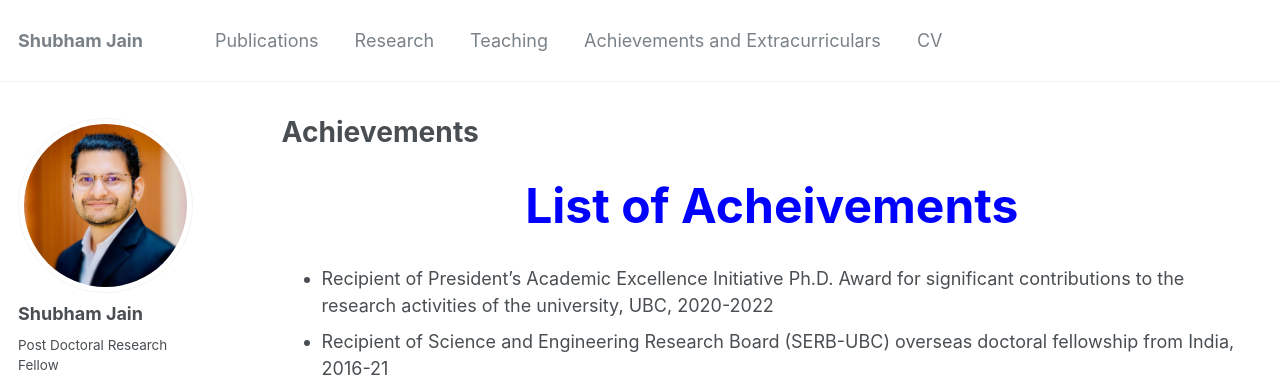
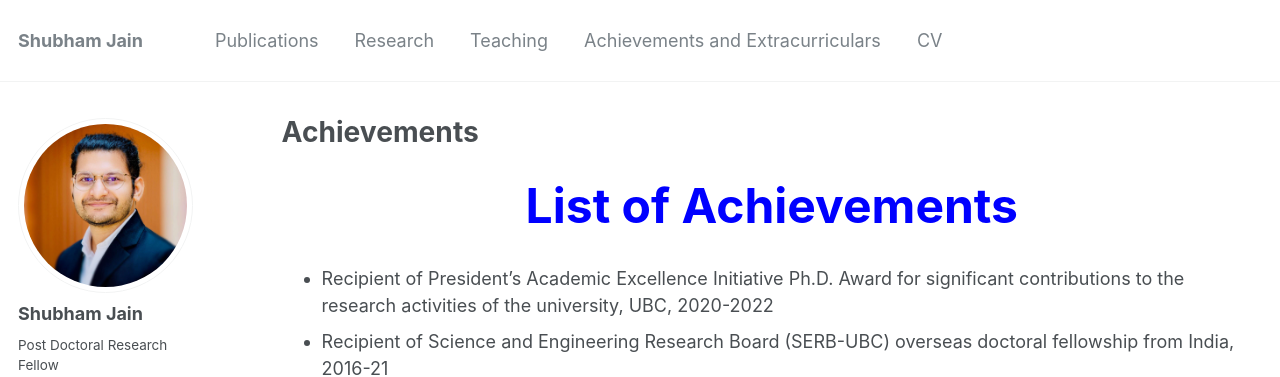
Before and after one commit to shubhamj2611/shubhamj2611.github.io, a Jekyll site: the page built from _pages/achievements.md, in a window 1280 px wide and 900 px high. Shown: the top 377 px of the window. Built offline with Jekyll 4.4.1, drawn with Linux system fonts in a browser that asks for light colours; some web fonts are replaced.

Commit message:
Update achievements.md

```diff
--- a/_pages/achievements.md
+++ b/_pages/achievements.md
@@ -6,7 +6,7 @@ author_profile: true
 ---
 
 
-<p><font size="18" color="#0000ff"> <b> <center> List of Acheivements </center> </b></font></p>
+<p><font size="18" color="#0000ff"> <b> <center> List of Achievements </center> </b></font></p>
 
 *	Recipient of President's Academic Excellence Initiative Ph.D. Award for significant contributions to the research activities of the university, UBC, 2020-2022
 *	Recipient of Science and Engineering Research Board (SERB-UBC) overseas doctoral fellowship from India, 2016-21
```
